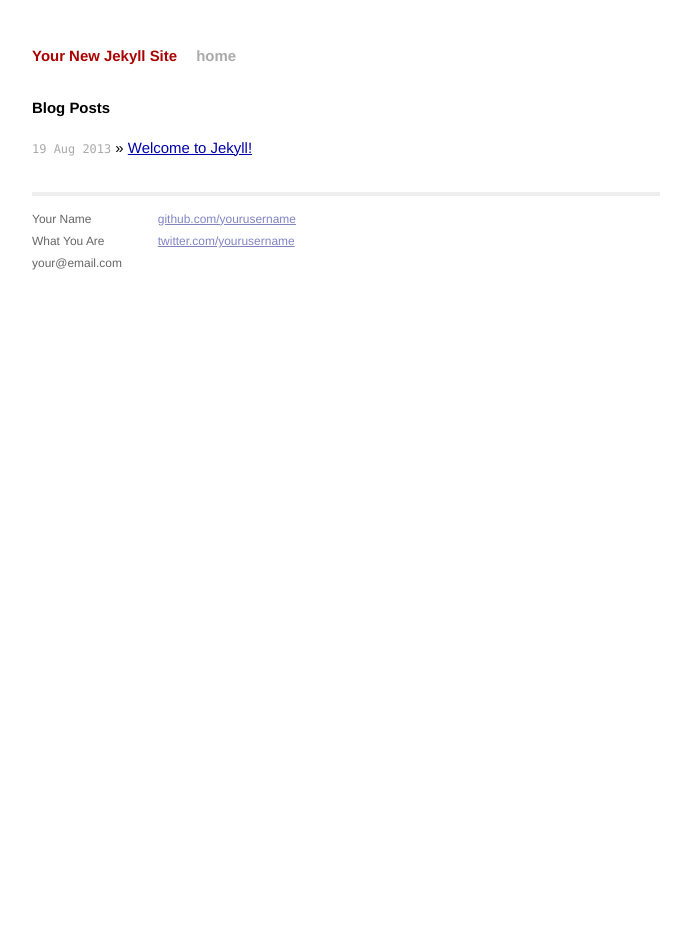
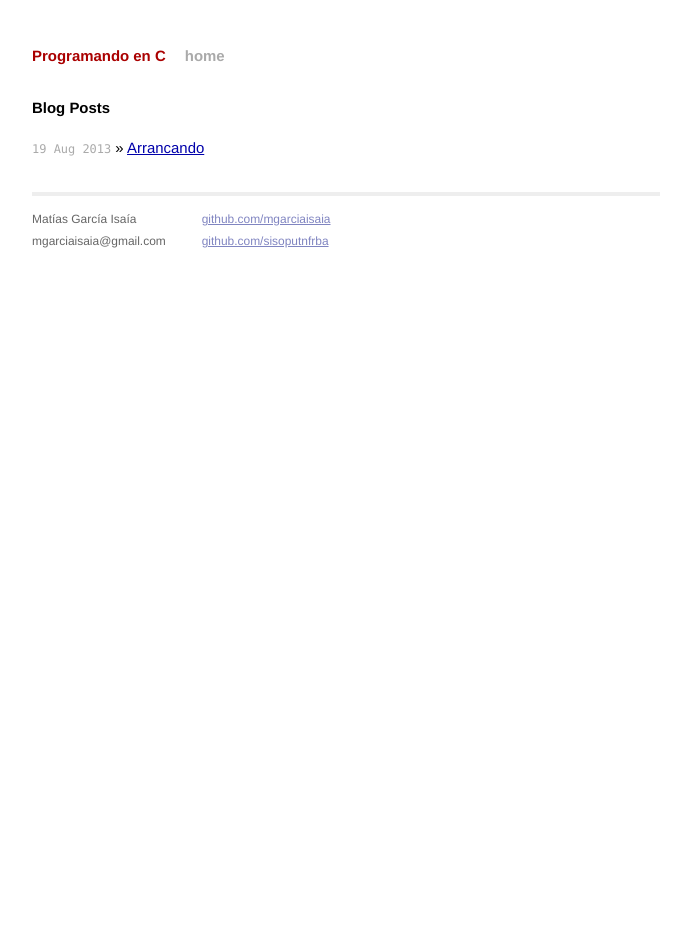
Before and after one commit to mgarciaisaia/tutorial-c, a Jekyll site: the page built from index.html, in a window 1280 px wide. Shown: the whole page, without its empty margins (294-985 px from the left). Built offline with Jekyll 4.4.1, drawn with Linux system fonts in a browser that asks for light colours; Markdown is read by kramdown in place of the engine named in the settings.

Commit message:
Primer programa

```diff
--- a/_config.yml
+++ b/_config.yml
@@ -1,3 +1,3 @@
-name: Your New Jekyll Site
+name: Programando en C
 markdown: redcarpet
 pygments: true
--- a/_layouts/default.html
+++ b/_layouts/default.html
@@ -27,15 +27,14 @@
             <div class="footer">
               <div class="contact">
                 <p>
-                  Your Name<br />
-                  What You Are<br />
-                  your@email.com
+                  Matías García Isaía<br />
+                  mgarciaisaia@gmail.com
                 </p>
               </div>
               <div class="contact">
                 <p>
-                  <a href="http://github.com/yourusername/">github.com/yourusername</a><br />
-                  <a href="http://twitter.com/yourusername/">twitter.com/yourusername</a><br />
+                  <a href="http://github.com/mgarciaisaia/">github.com/mgarciaisaia</a><br />
+                  <a href="http://github.com/sisoputnfrba/">github.com/sisoputnfrba</a><br />
                 </p>
               </div>
             </div>
```
Also changed, not shown: _posts/2013-08-19-arrancando.markdown (added, +63 -0 lines), _posts/2013-08-19-welcome-to-jekyll.markdown (deleted, +0 -24 lines).
